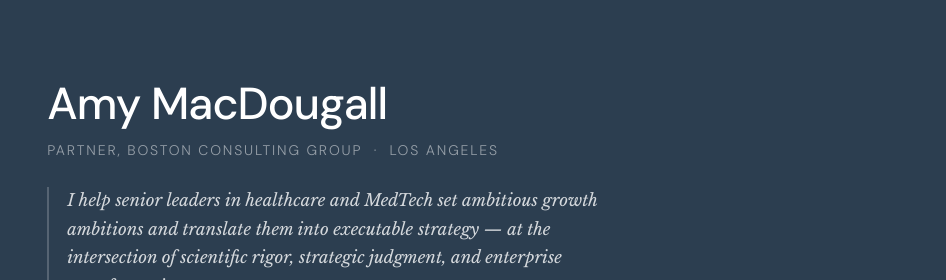
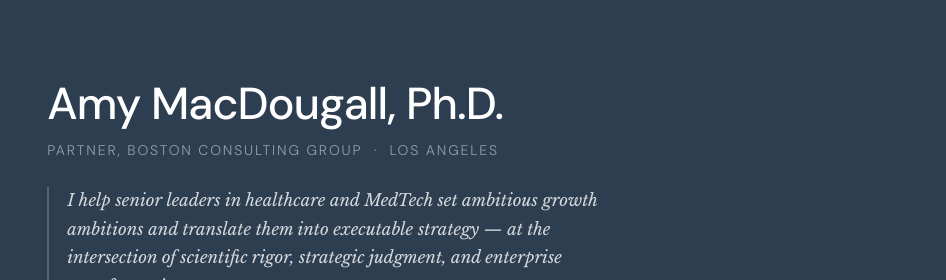
Before and after one commit to amymhz/Amy-MacDougall-Home, a plain HTML site: page index.html in a window 1280 px wide. Shown: the top 280 px of the page, 334-1280 px from the left. Drawn offline with nearby package versions, Linux system fonts and the light colour scheme.

Commit message:
Update index.html

```diff
--- a/index.html
+++ b/index.html
@@ -271,7 +271,7 @@
         alt="Amy MacDougall"
       />
       <div class="hero-text">
-        <h1>Amy MacDougall</h1>
+        <h1>Amy MacDougall, Ph.D.</h1>
         <p class="hero-role">Partner, Boston Consulting Group &nbsp;·&nbsp; Los Angeles</p>
         <p class="hero-statement">
           I help senior leaders in healthcare and MedTech set ambitious growth ambitions and translate them into executable strategy — at the intersection of scientific rigor, strategic judgment, and enterprise transformation.
```
